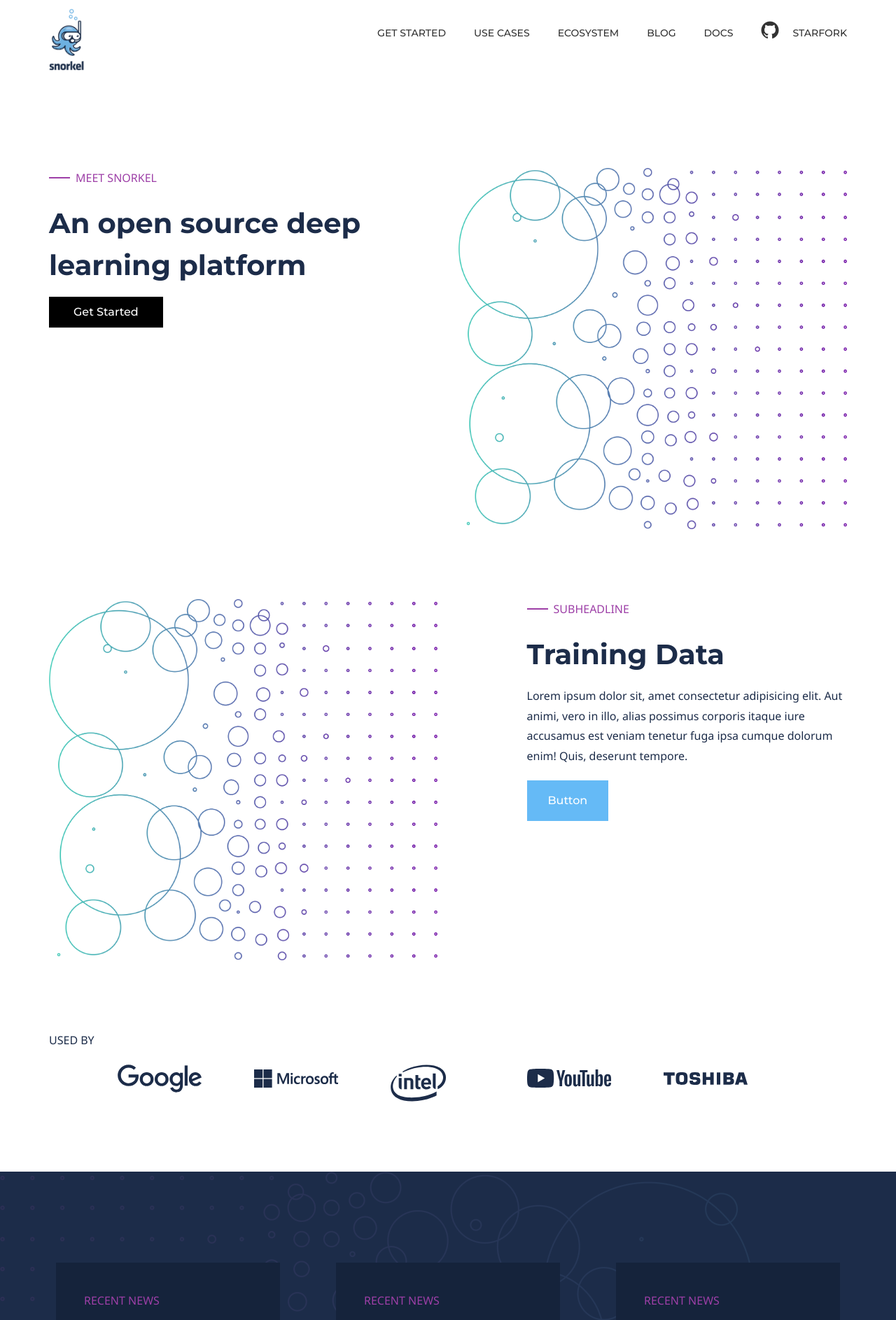
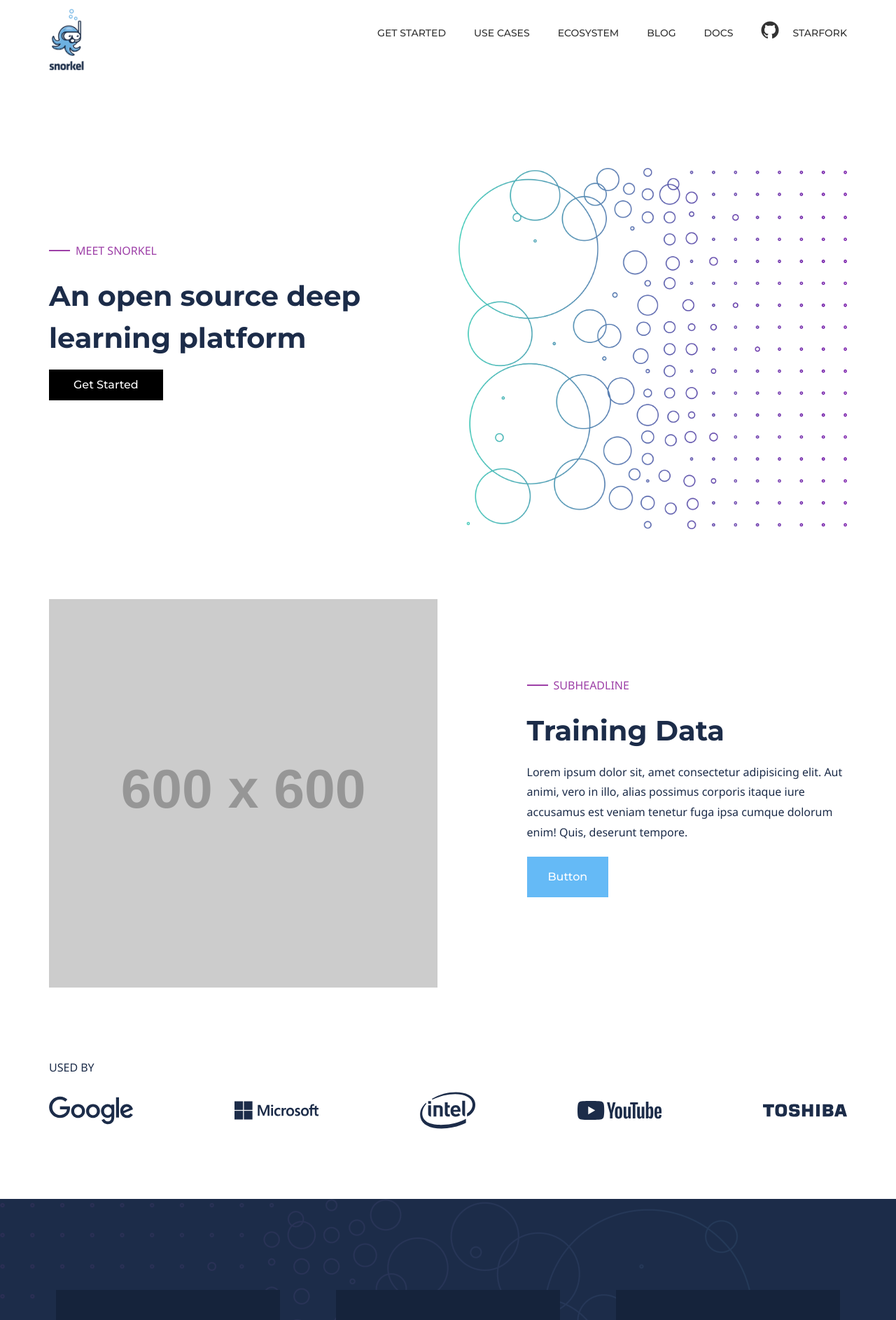
Before and after one commit to snorkel-team/website, a Jekyll site: the page built from index.md, in a window 1280 px wide. Shown: the top 1886 px of the page at 70% size. Built offline with Jekyll 4.4.1, drawn with Linux system fonts in a browser that asks for light colours; some web fonts are replaced.

Commit message:
tweaks and updates

```diff
--- a/doks-theme/_includes/site-header.html
+++ b/doks-theme/_includes/site-header.html
@@ -88,8 +88,9 @@
         <button class="offcanvas-toggle visible-xs">
           <span></span>
           <span></span>
-          <span></span></button
-        ><!-- /.offcanvas-toggle -->
+          <span></span>
+        </button>
+        <!-- /.offcanvas-toggle -->
         {% endif %}
       </div>
       <!-- /.col -->
--- a/doks-theme/_layouts/homepage.html
+++ b/doks-theme/_layouts/homepage.html
@@ -9,8 +9,8 @@
   {% include site-header.html %}
   <div class="hero-subheader{% if page.grid_navigation %} hero-subheader--before-out{% endif %}">
     <div class="container">
-      <div class="row row-spacing">
-        <div class="col-sm-6">
+      <div class="row row-spacing vertical-align mobile-padding">
+        <div class="col-sm-6 mobile-margin">
           <p class="subheadline">MEET SNORKEL</p>
           <h1>An open source deep learning platform</h1>
           <button class="btn btn--dark">Get Started</button>
@@ -19,9 +19,9 @@
           <img src="/doks-theme/assets/images/layout/Pattern 1.png" alt="Pattern 1" />
         </div>
       </div>
-      <div class="row row-spacing">
+      <div class="row row-spacing vertical-align mobile-padding">
         <div class="col-sm-6 hidden-xs">
-          <img src="/doks-theme/assets/images/layout/Pattern 1.png" alt="Pattern 1" />
+          <img src="https://via.placeholder.com/600/" alt="Pattern 1" />
         </div>
         <div class="col-sm-1"></div>
         <div class="col-sm-5">
@@ -36,29 +36,19 @@
           <button class="btn">Button</button>
         </div>
       </div>
-      <div class="row">
+      <div class="row mobile-padding">
         <div class="col-sm-12">
           <p>USED BY</p>
         </div>
       </div>
-      <div class="row row-spacing hidden-xs">
-        <div class="col-xs-1"></div>
-        <div class="col-xs-2">
+      <div class="row row-spacing hidden-xs mobile-padding">
+        <div class="used-by">
           <img src="/doks-theme/assets/images/layout/Google.svg" alt="Google Logo" />
-        </div>
-        <div class="col-xs-2">
           <img src="/doks-theme/assets/images/layout/Microsoft.svg" alt="Microsoft Logo" />
-        </div>
-        <div class="col-xs-2">
           <img src="/doks-theme/assets/images/layout/Intel.svg" alt="Intel Logo" />
-        </div>
-        <div class="col-xs-2">
           <img src="/doks-theme/assets/images/layout/YouTube.svg" alt="YouTube Logo" />
-        </div>
-        <div class="col-xs-2">
           <img src="/doks-theme/assets/images/layout/Toshiba.svg" alt="Toshiba Logo" />
         </div>
-        <div class="col-xs-1"></div>
       </div>
       <div class="mobile-logos">
         <img src="/doks-theme/assets/images/layout/Google.svg" alt="Google Logo" />
@@ -106,17 +96,17 @@
       </div>
     </div>
     <div class="container">
-      <div class="row">
+      <div class="row mobile-padding">
         <div class="col-sm-12">
           <p class="subheadline">see what snorkel can do</p>
         </div>
       </div>
-      <div class="row">
+      <div class="row mobile-padding">
         <div class="col-sm-12">
           <h1>Features and Capabilities</h1>
         </div>
       </div>
-      <div class="row row-spacing">
+      <div class="row row-spacing mobile-padding">
         <div class="col-sm-5">
           <p class="purple-numbers">01</p>
           <h4>Labeling</h4>
@@ -134,7 +124,7 @@
           <img src="/doks-theme/assets/images/layout/Labeling.png" alt="Labeling" style="margin-top: 110px;" />
         </div>
       </div>
-      <div class="row row-spacing">
+      <div class="row row-spacing mobile-padding">
         <div class="col-sm-5 hidden-xs">
           <img src="/doks-theme/assets/images/layout/Transforming.png" alt="Transforming" style="margin-top: 110px;" />
         </div>
@@ -156,7 +146,7 @@
           <img src="/doks-theme/assets/images/layout/Transforming.png" alt="Transforming" style="margin-top: 110px;" />
         </div>
       </div>
-      <div class="row row-spacing">
+      <div class="row row-spacing mobile-padding">
         <div class="col-sm-5">
           <p class="purple-numbers">03</p>
           <h4>Slicing</h4>
@@ -175,9 +165,9 @@
           <img src="/doks-theme/assets/images/layout/Slicing.png" alt="Slicing" style="margin-top: 80px;" />
         </div>
       </div>
-      <div class="row row-spacing">
-        <div class="col-sm-5">
-          <img src="/doks-theme/assets/images/layout/Pattern 1.png" alt="Pattern 1" />
+      <div class="row row-spacing mobile-padding">
+        <div class="col-sm-5 mobile-margin">
+          <img src="https://via.placeholder.com/600/" alt="Pattern 1" />
         </div>
         <div class="col-sm-1"></div>
         <div class="col-sm-6">
@@ -240,10 +230,10 @@
       </div>
     </div>
     <div class="container">
-      <div class="row">
-        <div class="col-sm-4">
+      <div class="row vertical-align mobile-padding">
+        <div class="col-sm-5 mobile-margin">
           <p class="subheadline">Learn More</p>
-          <h4>Publications</h4>
+          <h1>Publications</h1>
           <ul style="list-style-type: disc; margin-left: 18px;">
             <li>Publication</li>
             <li>Publication</li>
@@ -252,8 +242,8 @@
             <li>Publication</li>
           </ul>
         </div>
-        <div class="col-sm-8">
-          <img src="/doks-theme/assets/images/layout/Pattern 1.png" alt="Pattern 1" />
+        <div class="col-sm-7">
+          <img src="/doks-theme/assets/images/layout/Pattern 3.png" alt="Pattern 3" />
         </div>
       </div>
     </div>
--- a/doks-theme/_sass/components/_site-header.scss
+++ b/doks-theme/_sass/components/_site-header.scss
@@ -131,14 +131,15 @@
 
 /* ----- Offcanvas toggle ----- */
 .offcanvas-toggle {
-  height: calc(5.625rem - 1px);
-  width: 5.625rem;
+  height: calc(3.625rem - 1px);
+  width: 4.5rem;
   cursor: pointer;
   position: fixed;
   right: 0;
   top: 0;
   @include translate3d(0, 0, 0);
   z-index: $z-index-offcanvas-toggle;
+  background-color: $color-white;
 
   span {
     display: block;
@@ -146,19 +147,19 @@
     width: 1.875rem;
     background-color: $color-dark-blue;
     position: absolute;
-    left: 1.875rem;
+    left: 1.275rem;
     transition: top 0.2s, transform 0.2s, opacity 0.2s;
 
     &:first-child {
-      top: 2.125rem;
+      top: 1.125rem;
     }
 
     &:nth-child(2) {
-      top: 2.6875rem;
+      top: 1.6875rem;
     }
 
     &:last-child {
-      top: 3.25rem;
+      top: 2.25rem;
     }
   }
 
@@ -166,7 +167,7 @@
     span {
       &:first-child,
       &:last-child {
-        top: 2.6875rem;
+        top: 1.6875rem;
       }
 
       &:first-child {
--- a/doks-theme/_sass/generic/_base.scss
+++ b/doks-theme/_sass/generic/_base.scss
@@ -47,7 +47,7 @@
   font-family: $font-family-secondary;
   font-weight: 400;
   line-height: $line-height-headings;
-  margin: 1rem 0 0.9375rem 0;
+  margin: 0 0 0.9375rem 0;
 
   &[id] {
     position: relative;
@@ -272,6 +272,7 @@
 .purple-numbers {
   @extend .purple;
   font-family: $font-family-monospace;
+  margin: 0;
 }
 
 .dark-row {
@@ -350,3 +351,28 @@
     margin-bottom: 40px;
   }
 }
+
+.used-by {
+  display: flex;
+  justify-content: space-between;
+  padding: 0 15px;
+}
+
+.vertical-align {
+  display: flex;
+  align-items: center;
+  flex-wrap: wrap;
+}
+
+.mobile-margin {
+  margin-bottom: 60px;
+}
+
+.mobile-padding {
+  @media (max-width: 768px) {
+    padding: 0 4rem;
+  }
+  @media (max-width: 576px) {
+    padding: 0 2rem;
+  }
+}
--- a/doks-theme/_sass/objects/_buttons.scss
+++ b/doks-theme/_sass/objects/_buttons.scss
@@ -12,6 +12,11 @@
   color: $color-white;
   background-color: $color-button;
   padding: 20px 30px;
+  cursor: pointer;
+
+  &:hover {
+    opacity: 0.7;
+  }
 }
 
 /* ----- Variations ----- */
@@ -29,6 +34,11 @@
   background-color: $color-black;
   padding: 0.5625rem 1.5625rem;
   transition: color 0.2s, background-color 0.2s;
+  cursor: pointer;
+
+  &:hover {
+    opacity: 0.7;
+  }
 
   @media (min-width: $screen-sm-min) {
     padding: 0.8125rem 2.1875rem;
```
Also changed, not shown: doks-theme/_sass/objects/_grid.scss (indentation only), doks-theme/assets/images/layout/Pattern 3.png (added).
